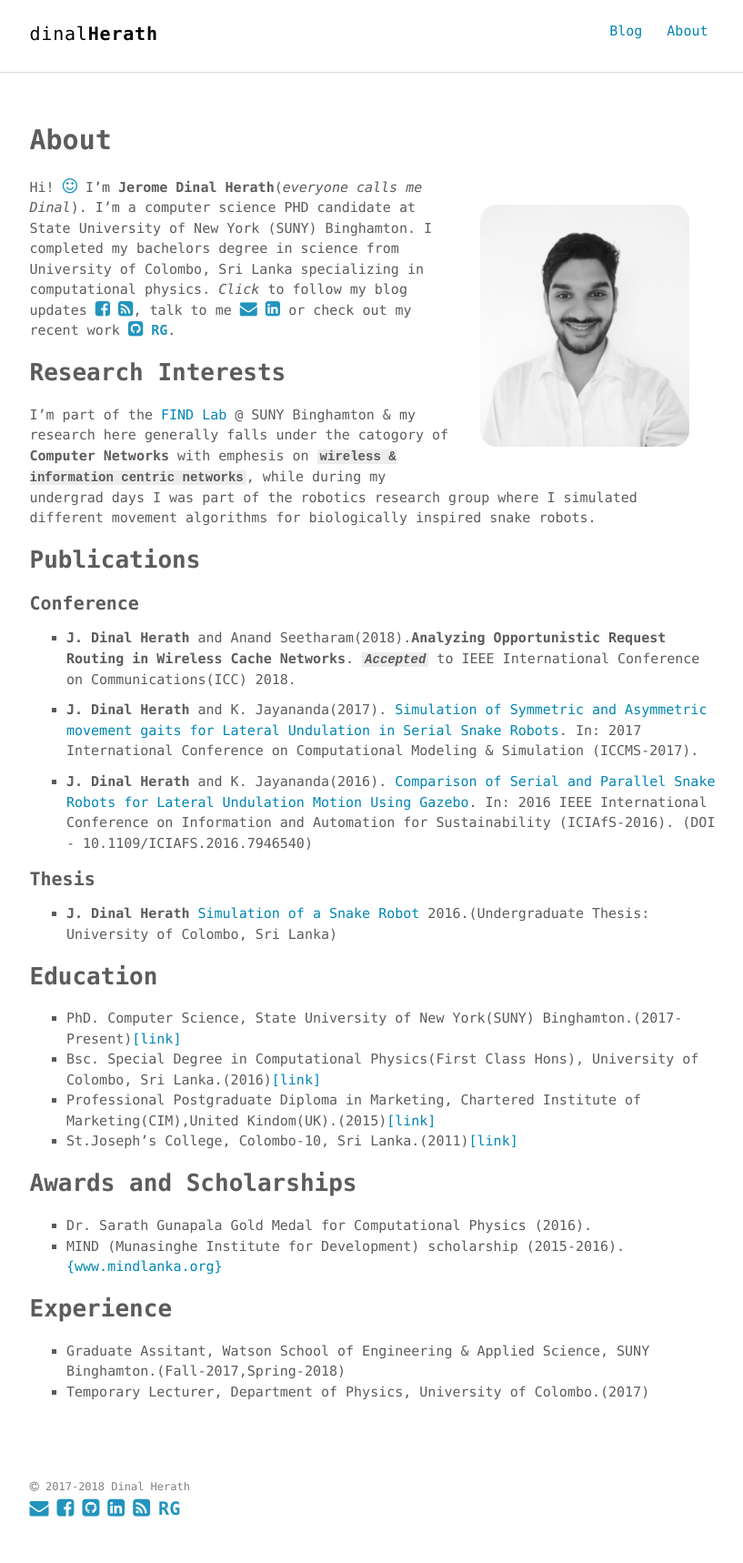
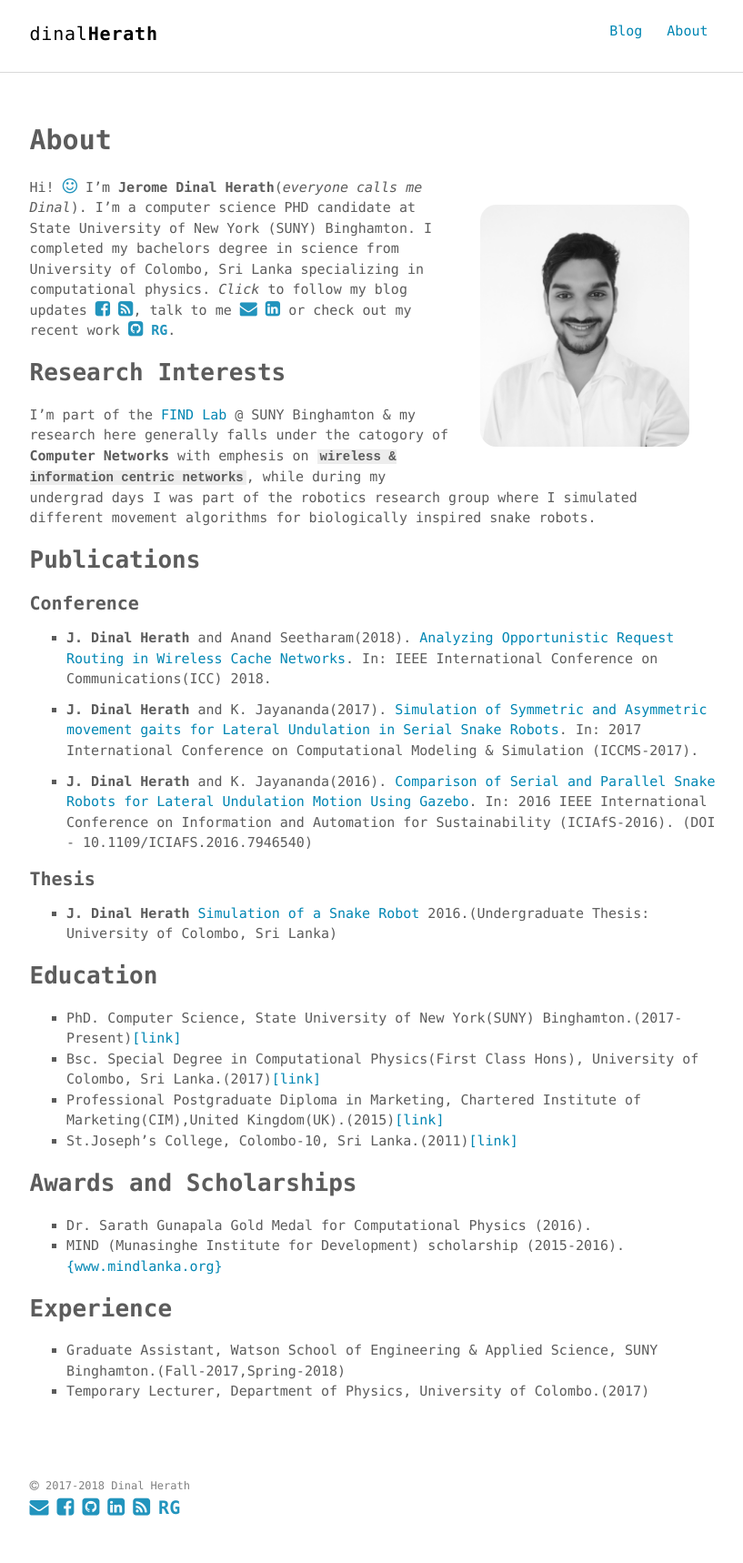
Before and after one commit to dherath/dherath.github.io, a Jekyll site: the page built from about.md, in a window 1280 px wide. Shown: the whole page at 91% size, without its empty margins (230-1047 px from the left). Built offline with Jekyll 4.4.1, drawn with Linux system fonts in a browser that asks for light colours.

Commit message:
addec code for icc paper

```diff
--- a/about.md
+++ b/about.md
@@ -26,7 +26,7 @@
 
 #### Conference
 
-- **J. Dinal Herath** and Anand Seetharam(2018).**Analyzing Opportunistic Request Routing in Wireless Cache Networks**. **_`Accepted`_** to IEEE International Conference on Communications(ICC) 2018.
+- **J. Dinal Herath** and Anand Seetharam(2018). [Analyzing Opportunistic Request Routing in Wireless Cache Networks]({{site.url}}/pdfs/2018/icc2018.pdf). In: IEEE International Conference on Communications(ICC) 2018.
 
 - **J. Dinal Herath** and K. Jayananda(2017). [Simulation of Symmetric and Asymmetric movement gaits for Lateral Undulation in Serial Snake Robots](https://www.researchgate.net/publication/317015239_Simulation_of_Symmetric_and_Asymmetric_movement_gaits_for_Lateral_Undulation_in_Serial_Snake_Robots){:target="blank"}. In: 2017 International Conference on Computational Modeling & Simulation (ICCMS-2017).
 
@@ -39,8 +39,8 @@
 ## Education
 
 - PhD. Computer Science, State University of New York(SUNY) Binghamton.(2017-Present)[[link]](https://www.binghamton.edu){:target="blank"}
-- Bsc. Special Degree in Computational Physics(First Class Hons), University of Colombo, Sri Lanka.(2016)[[link]](http://www.cmb.ac.lk){:target="blank"}
-- Professional Postgraduate Diploma in Marketing, Chartered Institute of Marketing(CIM),United Kindom(UK).(2015)[[link]](https://www.cim.co.uk){:target="blank"}
+- Bsc. Special Degree in Computational Physics(First Class Hons), University of Colombo, Sri Lanka.(2017)[[link]](http://www.cmb.ac.lk){:target="blank"}
+- Professional Postgraduate Diploma in Marketing, Chartered Institute of Marketing(CIM),United Kingdom(UK).(2015)[[link]](https://www.cim.co.uk){:target="blank"}
 - St.Joseph's College, Colombo-10, Sri Lanka.(2011)[[link]](http://www.stjosephscollege.lk){:target="blank"}
 
 ## Awards and Scholarships
@@ -50,5 +50,5 @@
 
 ## Experience
 
-- Graduate Assitant, Watson School of Engineering & Applied Science, SUNY Binghamton.(Fall-2017,Spring-2018)
+- Graduate Assistant, Watson School of Engineering & Applied Science, SUNY Binghamton.(Fall-2017,Spring-2018)
 - Temporary Lecturer, Department of Physics, University of Colombo.(2017)
```
Also changed, not shown: 8 other files.
